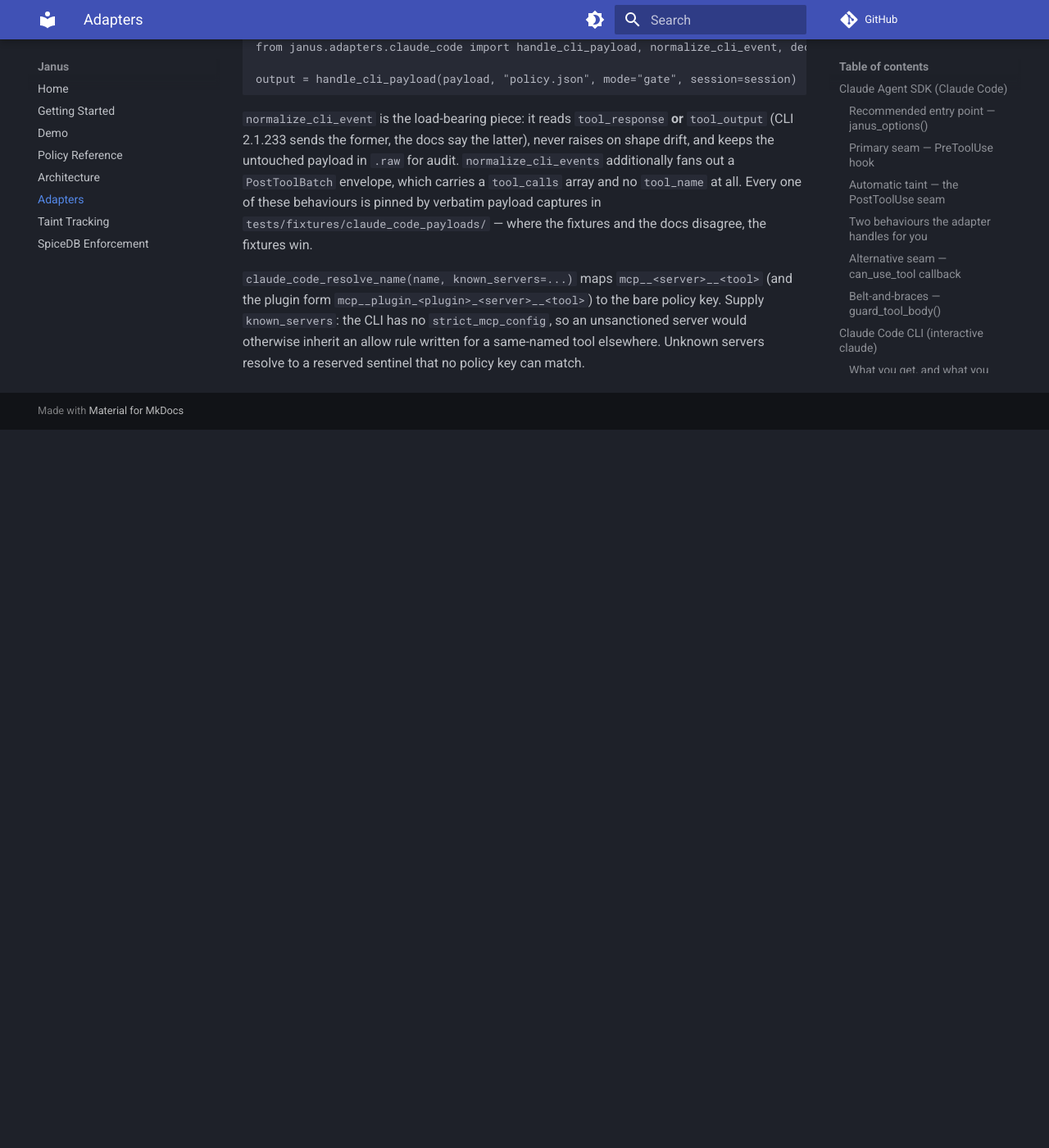
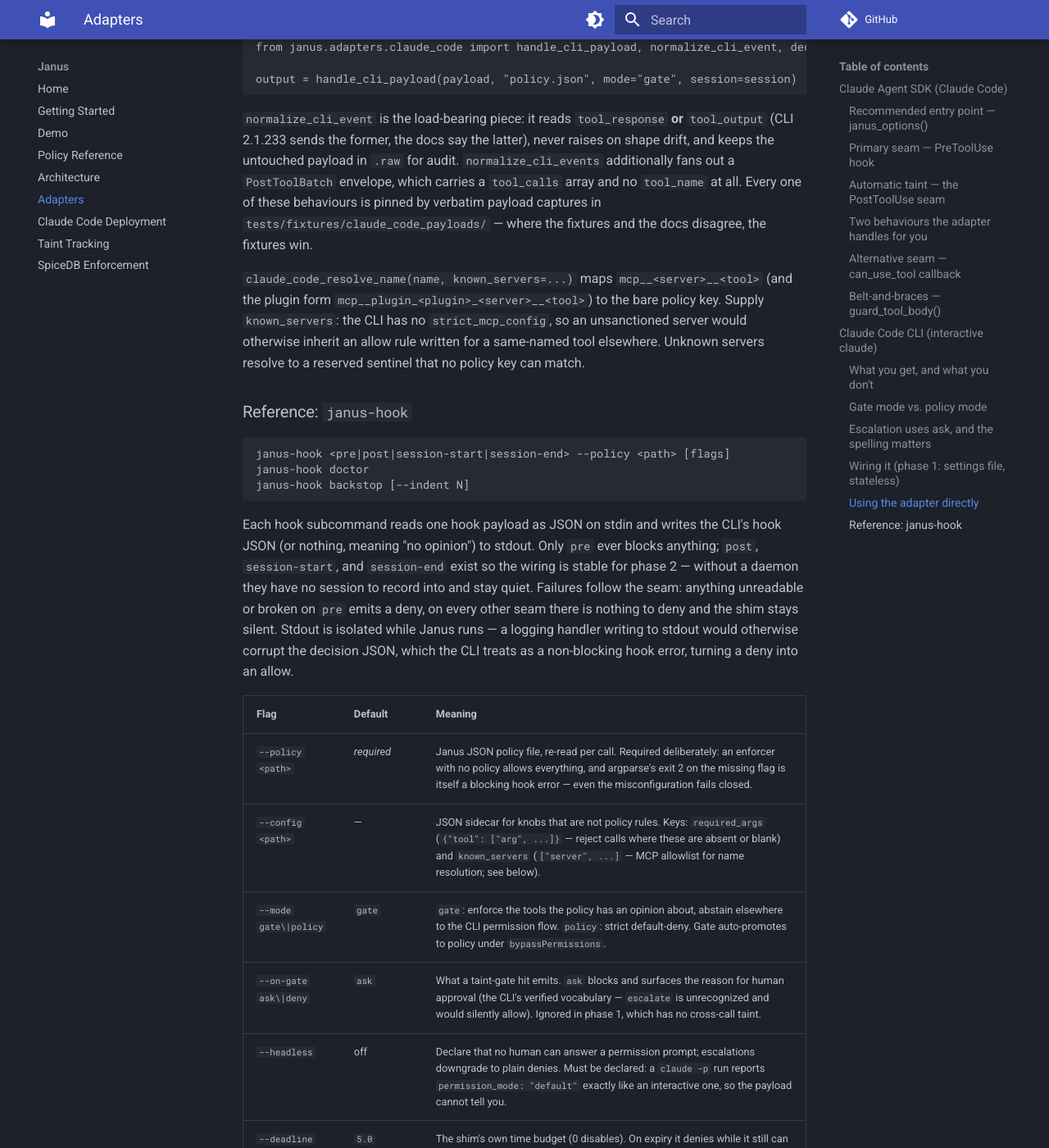
Before and after one commit to Agentic-AI-Risk-Mitigation/Janus, an MkDocs documentation site: the page built from docs/adapters.md, in a window 1280 px wide and 1400 px high, scrolled down 7817 px. Shown: the whole window at 82% size. Built offline with MkDocs 1.6.1 and Material for MkDocs 9.7.7, drawn with Linux system fonts in a browser that asks for light colours; comment, search, counter and statistics services are not loaded; before the commit the page ends 8341 px from its top, so only the background shows below that; some of the changed text lies outside the part shown.

Commit message:
docs: janus-hook flag reference and CLI deployment threat-model page
- adapters.md gains a Reference section for janus-hook: all subcommands,
  the full flag table (--config sidecar format, --on-gate, --headless,
  --deadline were previously documented nowhere outside argparse), and
  the security note on known_servers-based MCP name resolution.
- New docs/claude-code-deployment.md promotes the deployment ladder and
  tamper table out of plans/ (excluded from the sdist and docs site):
  attacker model, settings/plugin/managed tiers and what each defends
  against, the #33824 force-enabled-plugin rationale, the backstop, and
  the honest residual-risk statement. Added to mkdocs nav.

Validated: uv run mkdocs build.

Co-Authored-By: Claude Fable 5 <noreply@anthropic.com>

````diff
--- a/docs/adapters.md
+++ b/docs/adapters.md
@@ -331,3 +331,42 @@ plugin form `mcp__plugin_<plugin>_<server>__<tool>`) to the bare policy key. Sup
 `known_servers`: the CLI has no `strict_mcp_config`, so an unsanctioned server would otherwise
 inherit an allow rule written for a same-named tool elsewhere. Unknown servers resolve to a
 reserved sentinel that no policy key can match.
+
+### Reference: `janus-hook`
+
+```
+janus-hook <pre|post|session-start|session-end> --policy <path> [flags]
+janus-hook doctor
+janus-hook backstop [--indent N]
+```
+
+Each hook subcommand reads one hook payload as JSON on stdin and writes the CLI's hook JSON
+(or nothing, meaning "no opinion") to stdout. Only `pre` ever blocks anything; `post`,
+`session-start`, and `session-end` exist so the wiring is stable for phase 2 — without a
+daemon they have no session to record into and stay quiet. Failures follow the seam:
+anything unreadable or broken on `pre` emits a deny, on every other seam there is nothing
+to deny and the shim stays silent. Stdout is isolated while Janus runs — a logging handler
+writing to stdout would otherwise corrupt the decision JSON, which the CLI treats as a
+non-blocking hook error, turning a deny into an allow.
+
+| Flag | Default | Meaning |
+|---|---|---|
+| `--policy <path>` | *required* | Janus JSON policy file, re-read per call. Required deliberately: an enforcer with no policy allows everything, and argparse's exit 2 on the missing flag is itself a blocking hook error — even the misconfiguration fails closed. |
+| `--config <path>` | — | JSON sidecar for knobs that are not policy rules. Keys: `required_args` (`{"tool": ["arg", ...]}` — reject calls where these are absent or blank) and `known_servers` (`["server", ...]` — MCP allowlist for name resolution; see below). |
+| `--mode gate\|policy` | `gate` | `gate`: enforce the tools the policy has an opinion about, abstain elsewhere to the CLI permission flow. `policy`: strict default-deny. Gate auto-promotes to policy under `bypassPermissions`. |
+| `--on-gate ask\|deny` | `ask` | What a taint-gate hit emits. `ask` blocks and surfaces the reason for human approval (the CLI's verified vocabulary — `escalate` is unrecognized and would silently allow). Ignored in phase 1, which has no cross-call taint. |
+| `--headless` | off | Declare that no human can answer a permission prompt; escalations downgrade to plain denies. Must be declared: a `claude -p` run reports `permission_mode: "default"` exactly like an interactive one, so the payload cannot tell you. |
+| `--deadline <seconds>` | `5.0` | The shim's own time budget (0 disables). On expiry it denies while it still can — necessary because the CLI's hook-level `timeout` fails *open*. Keep this well under the hook entry's `timeout`. |
+
+**`known_servers` is security-relevant.** The CLI has no `strict_mcp_config`, so any MCP
+server the user has configured can mount tools. Name resolution strips `mcp__<server>__`
+(and the plugin form `mcp__plugin_<plugin>_<server>__`) down to the bare policy key — which
+means a tool from an *unsanctioned* server would inherit an allow rule written for a
+same-named tool elsewhere. With `known_servers` set, tools from unknown servers resolve to
+a reserved sentinel no policy key can match: denied in policy mode, abstained (deferred to
+the human) in gate mode.
+
+`doctor` self-tests the install — interpreter, Janus version, a payload round-trip
+asserting gate-mode abstention and policy-mode default-deny — and exits non-zero on
+failure. `backstop` prints the `permissions.deny` block to merge into settings; it is the
+layer that still holds when no hooks run at all.
--- a/mkdocs.yml
+++ b/mkdocs.yml
@@ -26,5 +26,6 @@ nav:
   - Policy Reference: policy-reference.md
   - Architecture: architecture.md
   - Adapters: adapters.md
+  - Claude Code Deployment: claude-code-deployment.md
   - Taint Tracking: taint.md
   - SpiceDB Enforcement: spicedb-enforcement.md
````
Also changed, not shown: docs/claude-code-deployment.md (added, +75 -0 lines).
